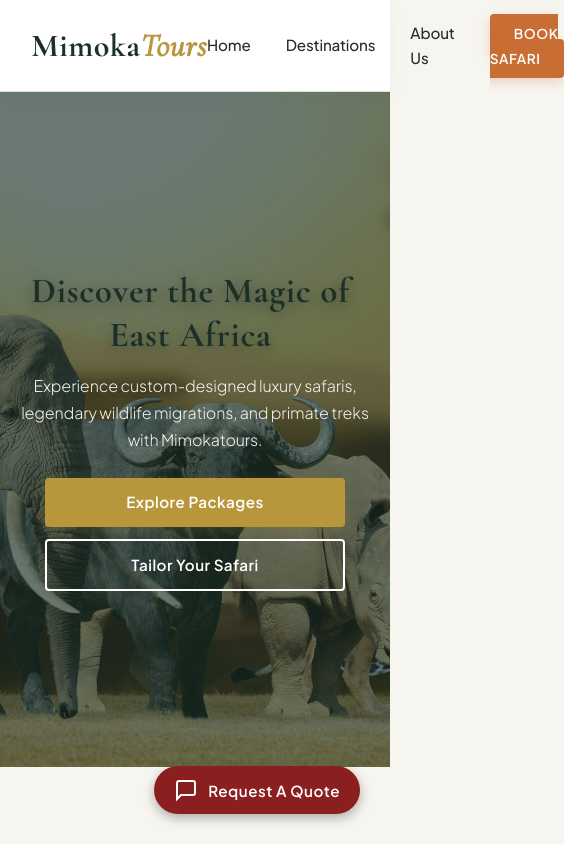
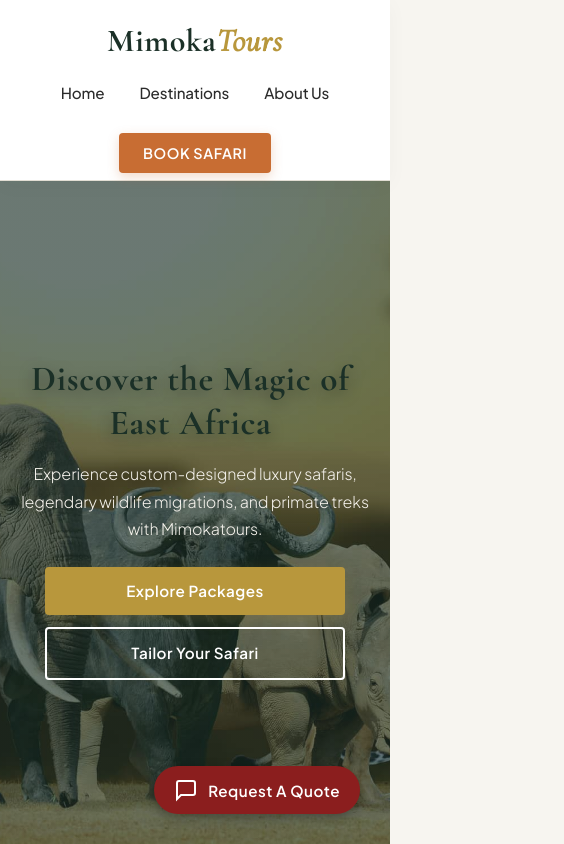
Before and after one commit to mkavulu/Mimoka-Tours-Safari, a React (Vite) app: page / in a window 390 px wide. Shown: the top 844 px of the page, 564 px wide, since content can reach past the window. Built offline with nearby package versions, Linux system fonts and the light colour scheme.

Commit message:
made changes

```diff
--- a/src/index.css
+++ b/src/index.css
@@ -133,3 +133,27 @@ button, .btn-primary, .btn-secondary {
     font-size: 1.5rem;
   }
 }
+/* Mobile Navbar Fix */
+@media (max-width: 768px) {
+  header, .navbar, .nav-container {
+    flex-direction: column !important;
+    align-items: center !important;
+    padding: 15px 5% !important;
+    gap: 10px;
+  }
+
+  .nav-links, .nav-menu {
+    display: flex;
+    flex-wrap: wrap;
+    justify-content: center;
+    gap: 15px;
+    padding: 0;
+    margin-top: 5px;
+  }
+}
+
+@media (max-width: 480px) {
+  .nav-links a, .nav-menu a {
+    font-size: 0.9rem;
+  }
+}
```
